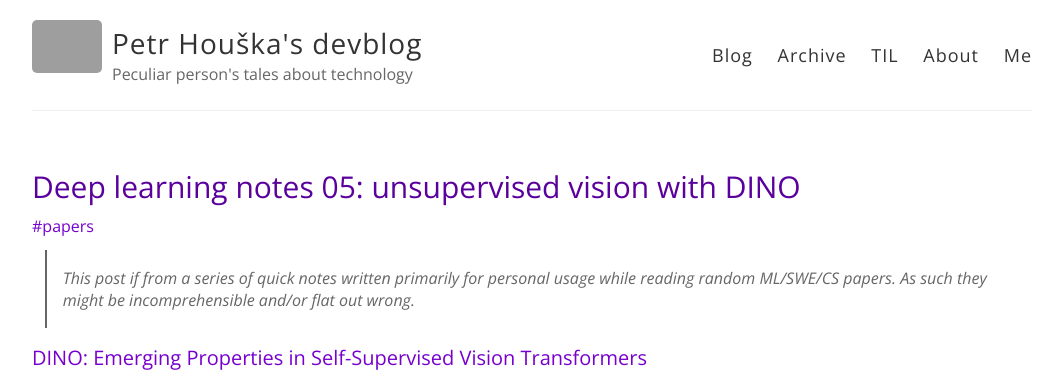
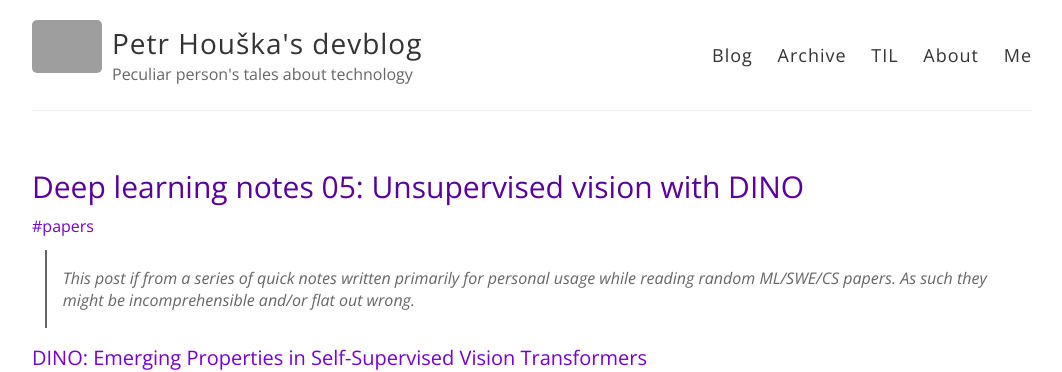
Before and after one commit to petrroll/devblog, a Jekyll site: the page built from _posts/2021-05-11-deep-learning-notes-05-unsupervised-vision-with-dino.markdown, in a window 1280 px wide, cut to the strip 0-372 px from the top of the page. Shown: the whole strip, without its empty margins (108-1170 px from the left). Built offline with Jekyll 4.4.1, drawn with Linux system fonts in a browser that asks for light colours; comment, search, counter and statistics services are not loaded; grey boxes are pictures that could not be loaded.

```diff
--- a/_posts/2021-05-11-deep-learning-notes-05-unsupervised-vision-with-dino.markdown
+++ b/_posts/2021-05-11-deep-learning-notes-05-unsupervised-vision-with-dino.markdown
@@ -1,6 +1,6 @@
 ---
 layout: post
-title:  "Deep learning notes 05: unsupervised vision with DINO"
+title:  "Deep learning notes 05: Unsupervised vision with DINO"
 date:   2021-05-11 21:50:44 +0200
 author: Petr Houška
 categories: papers
```
